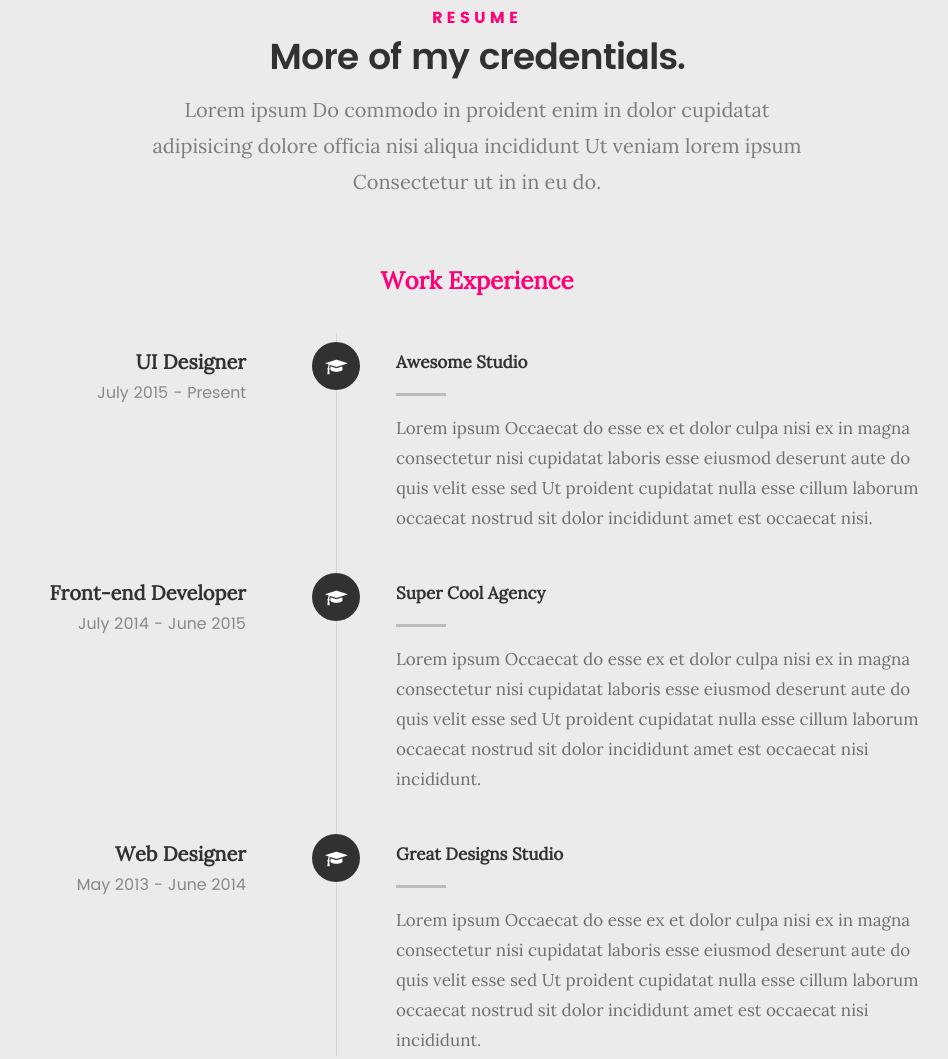
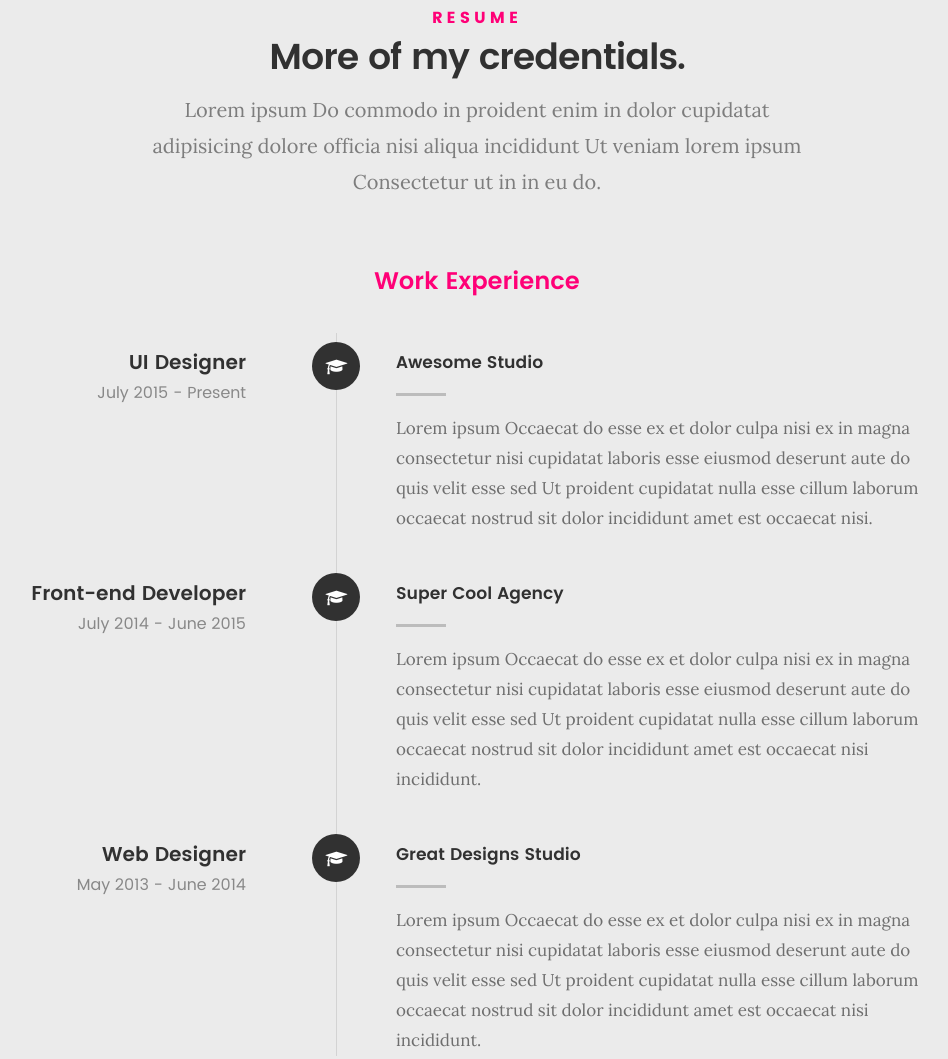
Before and after one commit to Wobniarart/Wobniarart.github.io, a plain HTML site: page index.html in a window 1280 px wide. Shown: the part 2168-3227 px from the top of the page, without its empty margins (163-1111 px from the left). Drawn offline with Linux system fonts and the light colour scheme; files whose address does not match are found by name.

Commit message:
gesadios

```diff
--- a/css/main.css
+++ b/css/main.css
@@ -101,6 +101,7 @@ a:hover, a:focus, a:active {
  * -------------------------------------------------------------------
  */
 h1, h2, h3, h4, h5, h6, .h01, .h02, .h03, .h04, .h05, .h06 {
+	font-family: "poppins-semibold", sans-serif;
 	color: #313131;
 	font-style: normal;
 	text-rendering: optimizeLegibility;
```
